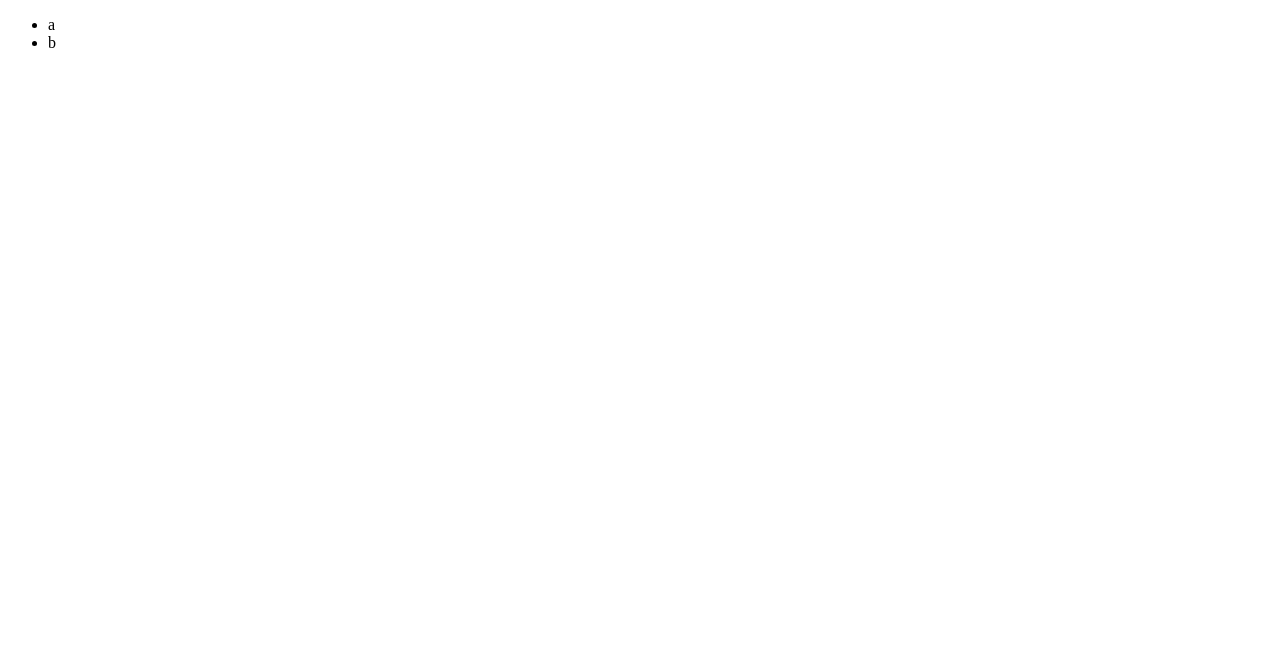
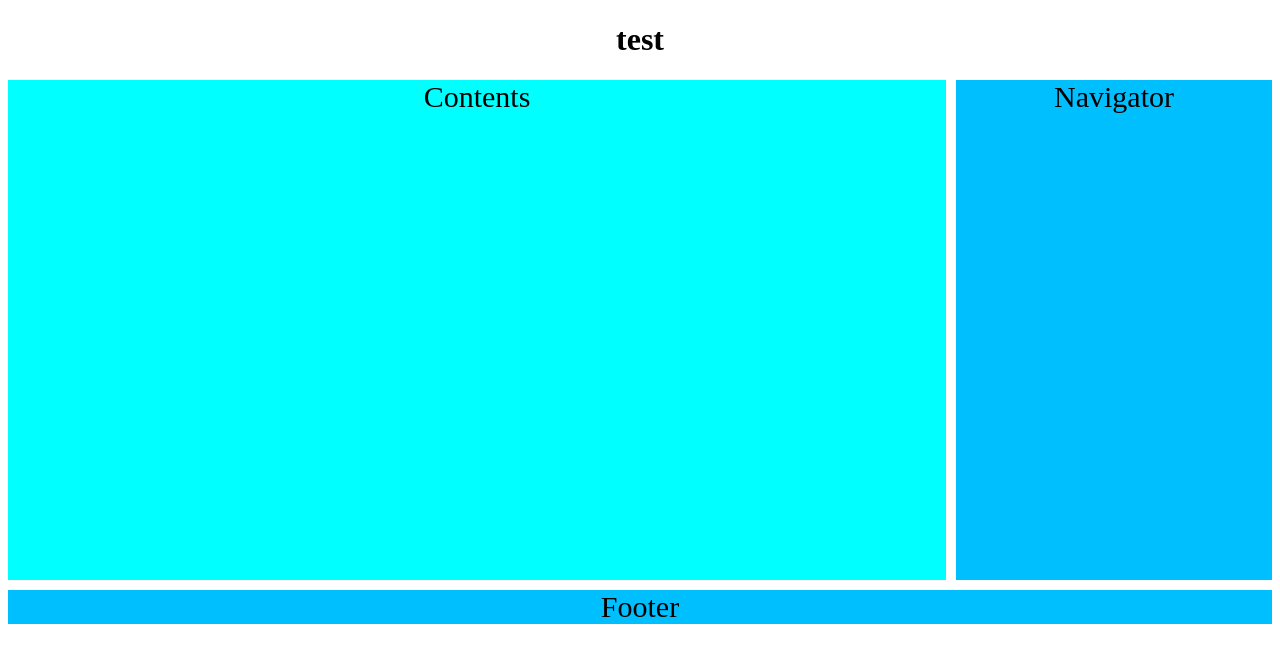
Before and after one commit to riellee/riellee.github.io, a plain HTML site: page index.html in a window 1280 px wide. Drawn offline with Linux system fonts and the light colour scheme.

Commit message:
수정 : 메인 홈페이지

```diff
--- a/index.html
+++ b/index.html
@@ -2,14 +2,18 @@
 <html lang="en">
 <head>
     <meta charset="UTF-8">
-        <title>Riel's Development House</title>
+    <meta name="viewport" content="width=device-width, initial-scale=1.0">
+    <title>Document</title>
+    <link rel="stylesheet" type="text/css" href="./statics/css/style.css">
 </head>
 <body>
-    <div>
-        <ul>
-            <li>a</li>
-            <li>b</li>
-        </ul>
+<h1>test</h1>
+
+<div id="main">
+    <div id="contents">Contents</div>
+    <div id="sidebar">Navigator</div>
 </div>
+
+<div id="footer">Footer</div>
 </body>
 </html>
--- /dev/null
+++ b/statics/css/style.css
@@ -0,0 +1,18 @@
+h1 { text-align:center; }
+div { font-size: 30px; text-align: center; }
+
+#main { display: grid; grid-template-columns: 3fr 1fr; }
+#main #contents {
+    min-height: 500px;
+    background-color:#00ffff;
+    margin-right: 10px;
+}
+#main #sidebar { min-height: 500px; background-color: #00bfff; }
+#footer { margin-top: 10px; background-color: #00bfff; }
+
+/* 가로 600px 일때 적용 */
+@media (max-width:600px) {
+    #main { display: block; }
+    #main #contents { margin-bottom: 10px; margin-right: 0px; }
+    #main #sidebar { min-height: 0; }
+}
```
Lines whose indentation alone changed are shown as unchanged.
